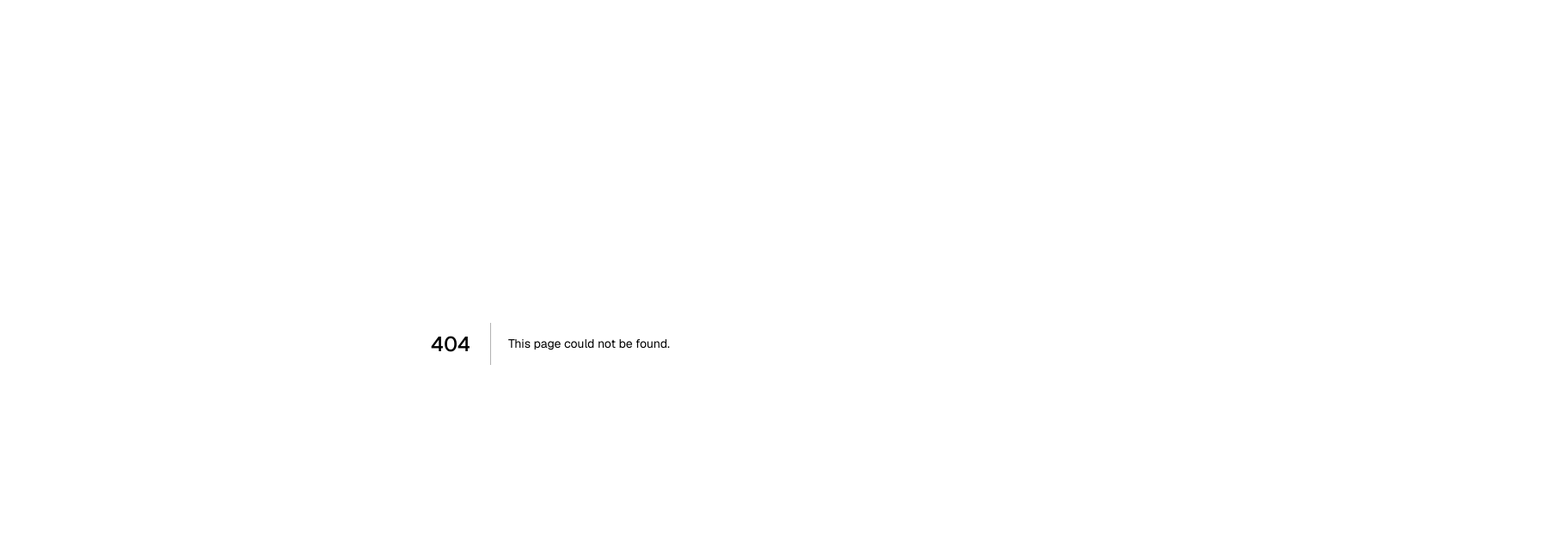
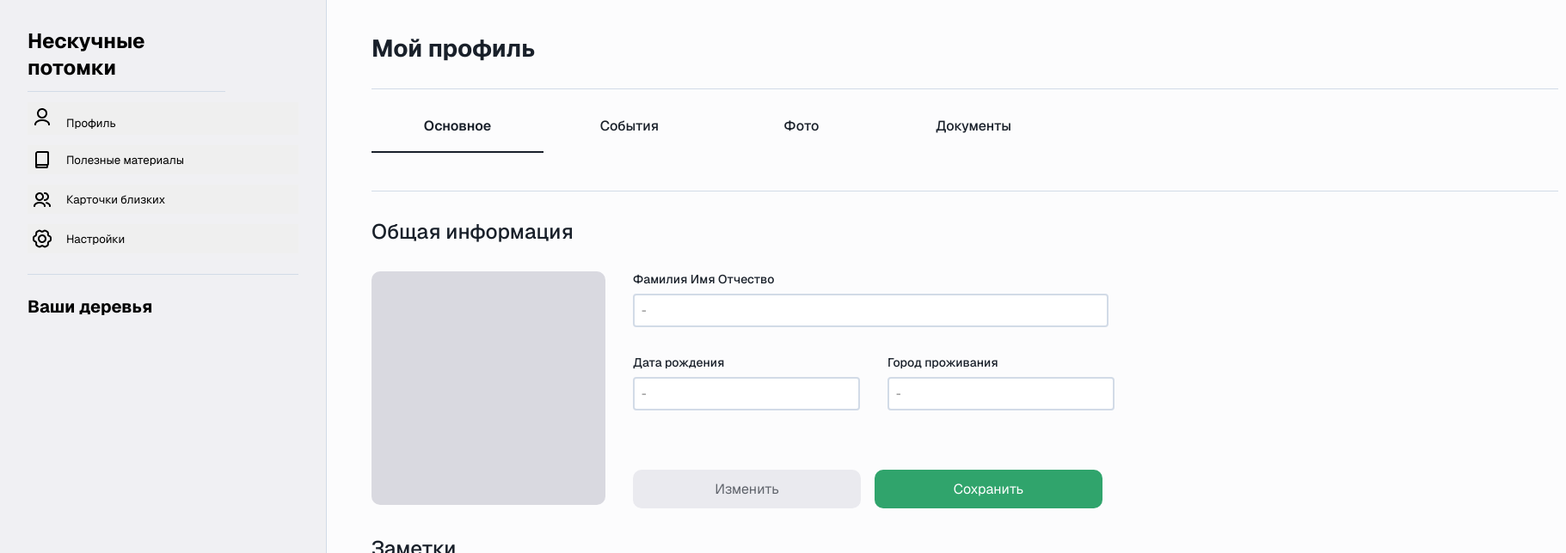
Before and after one commit to Ninjafio/descendants, a Next.js app: page /profile/profileAboutMe in a window 1280 px wide. Before the commit this address had no page. Shown: the top 644 px of the page at 86% size, 1821 px wide, since content can reach past the window. Built offline with nearby package versions, Linux system fonts and the light colour scheme.

Commit message:
сделал мой профиль и чуть не умер

```diff
--- a/src/app/page.tsx
+++ b/src/app/page.tsx
@@ -1,7 +1,6 @@
 import SideMenu from "@/components/sideMenu/SideMenu";
 import styles from "./page.module.css";
 import RadialTree from "@/components/radialTree/RadialTree";
-
 export default function Home() {
   return (
     <div className={styles.page}>
--- /dev/null
+++ b/src/app/profile/profileAboutMe/ProfileAboutMe.scss
@@ -0,0 +1,142 @@
+.conteiner {
+    margin-left: 432px;
+    display: flex;
+    flex-direction: column;
+    width: 1389px;
+
+    .conteiner__title {
+        font-family: 'Geist';
+        font-weight: 500;
+        font-size: 24px;
+        line-height: 29px;
+        color: #19202A;
+        margin-top: 32px;
+    }
+
+    .conteiner__title--profile {
+        font-weight: 700;
+        padding-top: 42px;
+        margin-top: 0px;
+        font-size: 28px;
+    }
+
+    .conteiner__line {
+        width: 1380px;
+        height: 1px;
+        background: #D2DBE7;
+        margin-top: 32px;
+    }
+
+    .conteiner__list {
+        display: flex;
+        flex-direction: row;
+        margin: 32px 0 12px 0;
+
+        .conteiner__item {
+            width: 200px;
+            height: 40px;
+            font-size: 16px;
+            color: #19202A;
+            font-weight: 500;
+            text-align: center;
+            cursor: pointer;
+        }
+
+        .conteiner__item--active {
+            font-weight: 600;
+            border-bottom: 2px solid #19202A;
+            // margin-left: -32px;
+        }
+
+
+    }
+
+    .conteiner__info {
+        display: flex;
+        flex-direction: row;
+        margin-top: 32px;
+
+        .conteiner__foto {
+            width: 272px;
+            height: 272px;
+            background-color: #D9D9E0;
+            border-radius: 10px;
+        }
+
+        .conteiner__data {
+            display: flex;
+            flex-direction: column;
+            margin-left: 32px;
+
+            .data__title {
+                font-size: 14px;
+                font-weight: 500;
+                color: #19202A;
+            }
+
+            .data__input {
+                width: 256px;
+                height: 35px;
+                border: 2px solid #D2DBE7;
+                border-radius: 4px;
+                margin-top: 8px;
+                padding-left: 4px;
+            }
+
+            .data__input::placeholder {
+                padding-left: 4px;
+            }
+
+            .data__input--big {
+                width: 545px;
+            }
+
+            .data__container {
+                display: flex;
+                flex-direction: row;
+                margin-top: 32px;
+
+                .data__container--left {
+                    margin-right: 32px;
+                }
+            }
+
+            .data__container--bottom {
+                margin-top: 69px;
+            }
+
+            .data__button {
+                width: 265px;
+                height: 45px;
+                border-radius: 10px;
+                border: none;
+                font-size: 16px;
+
+            }
+
+            .data__button--left {
+                color: #60646C;
+                background-color: #EAEAEF;
+            }
+
+            .data__button--right {
+                color: #FFFFFF;
+                background-color: #30A46C;
+                margin-left: 16px;
+            }
+        }
+    }
+    .conteiner__notes{
+        width: 1389px;
+        display: flex;
+        flex-direction: row;
+        .notes__block{
+            margin: 32px 32px 0 0;
+
+            background-color: #D9D9E0;
+            width: 272px;
+            height:145px;
+            border-radius: 10px;
+        }
+    }
+}
--- /dev/null
+++ b/src/app/profile/profileAboutMe/page.tsx
@@ -0,0 +1,53 @@
+import React from 'react'
+import "./ProfileAboutMe.scss"
+import SideMenu from '@/components/sideMenu/SideMenu'
+const ProfileAboutMe = () => {
+  return (
+    <div>
+      <SideMenu />
+      <div className='conteiner'>
+        <h1 className='conteiner__title conteiner__title--profile'>Мой профиль</h1>
+        <div className='conteiner__line'></div>
+        <div className="conteiner__list">
+          <div className="conteiner__item conteiner__item--active">Основное</div>
+          <div className="conteiner__item">События</div>
+          <div className="conteiner__item">Фото</div>
+          <div className="conteiner__item">Документы</div>
+        </div>
+        <div className='conteiner__line'></div>
+        <h2 className="conteiner__title">Общая информация</h2>
+        <div className="conteiner__info">
+          <div className="conteiner__foto"></div>
+          <div className="conteiner__data">
+            <p className="data__title">Фамилия Имя Отчество</p>
+            <input type="text" placeholder='-' className='data__input data__input--big' />
+            <div className="data__container">
+              <div className=' data__container--left'>
+                <p className="data__title">Дата рождения</p>
+                <input type="text" placeholder='-' className='data__input' />
+              </div>
+              <div className=" data__conteiner--right">
+                <p className="data__title">Город проживания</p>
+                <input type="text" placeholder='-' className='data__input' />
+              </div>
+            </div>
+            <div className='data__container data__container--bottom'>
+              <button className='data__button data__button--left'>Изменить</button>
+              <button className='data__button data__button--right'>Сохранить</button>
+            </div>
+          </div>
+        </div>
+        <h2 className="conteiner__title">Заметки</h2>
+        <div className="conteiner__notes">
+          <div className="notes__block"></div>
+          <div className="notes__block"></div>
+          <div className="notes__block"></div>
+          <div className="notes__block"></div>
+          <div className="notes__block"></div>
+        </div>
+      </div>
+    </div>
+  )
+}
+
+export default ProfileAboutMe
--- a/src/components/sideMenu/SideMenu.scss
+++ b/src/components/sideMenu/SideMenu.scss
@@ -1,13 +1,15 @@
 .SideMenu {
-    height: 95.8%;
+    height: 100%;
     width: 315px;
     background-color: #F0F0F3;
     border-right: 1px solid #D2DBE7;
-    padding: 40px 32px 0px 32px;
+    padding: 0px 32px 0px 32px;
     position: absolute;
     z-index: 1000;
 }
-
+.SideMenu__title--paddding{
+    margin-top: 32px;
+}
 .SideMenu__title {
     width: 230px;
     padding-bottom: 12px;
@@ -21,6 +23,13 @@
     margin-top: 12px;
     padding-bottom: 24px;
     border-bottom: 1px solid #D2DBE7;
+}
+
+.naviBut__link{
+    text-decoration: none;
+    color: black;
+    font-weight: 400;
+
 }
 
 .naviBut{
--- a/src/components/sideMenu/SideMenu.tsx
+++ b/src/components/sideMenu/SideMenu.tsx
@@ -4,16 +4,18 @@ import profileIcon from "../profileIcon.png"
 import relativeCardsIcon from "../relativeCardsIcon.png"
 import materialsIcon from "../materialsIcon.png"
 import settingsIcon from "../settingsIcon.png"
-
+import Link from 'next/link'
 const SideMenu = () => {
   return (
     <div className='SideMenu'>
-        <h2 className='SideMenu__title'>Нескучные потомки</h2>
+      <h2 className='SideMenu__title SideMenu__title--paddding'>Нескучные потомки</h2>
 
       <div className="navigation">
-          <button className="naviBut">
+        <button className="naviBut" >
+          <Link href="/profile/profileAboutMe" className='naviBut__link'>
             <img className="naviButIcon" src="../profileIcon.png" alt="profileIcon" />
             Профиль
+          </Link>
         </button>
 
         <button className="naviBut">
```
Lines whose indentation alone changed are shown as unchanged.
